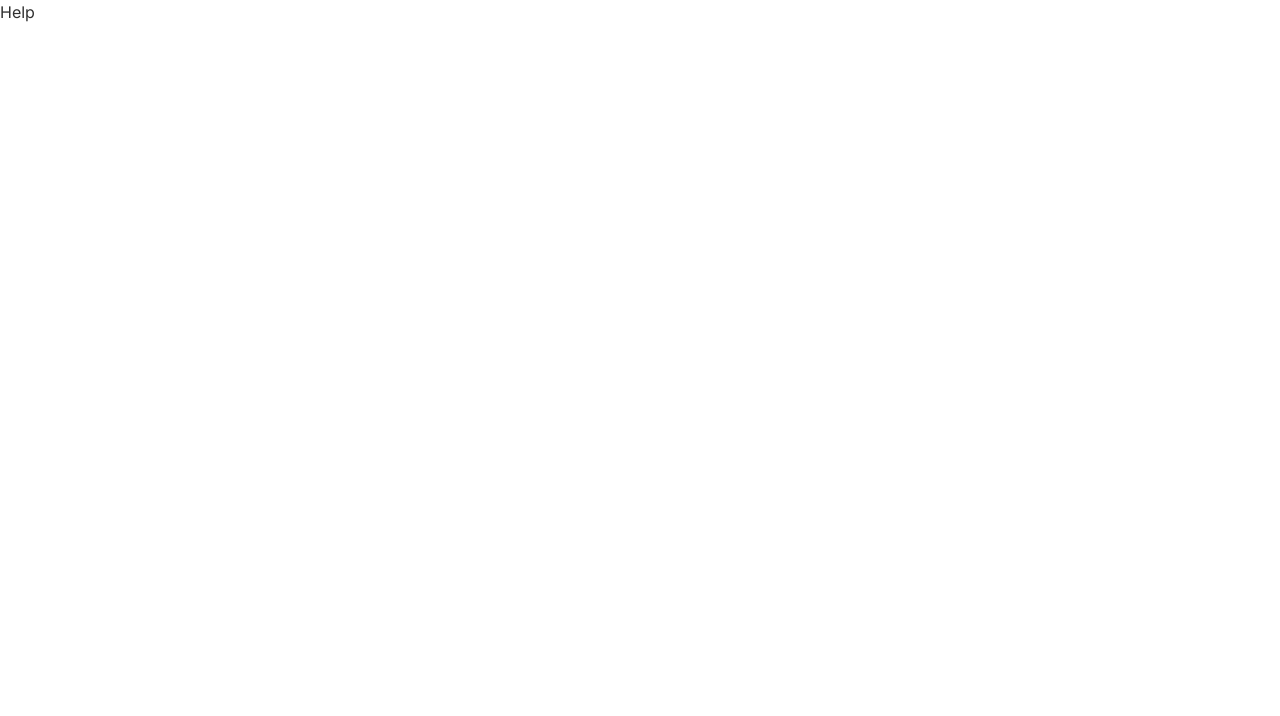
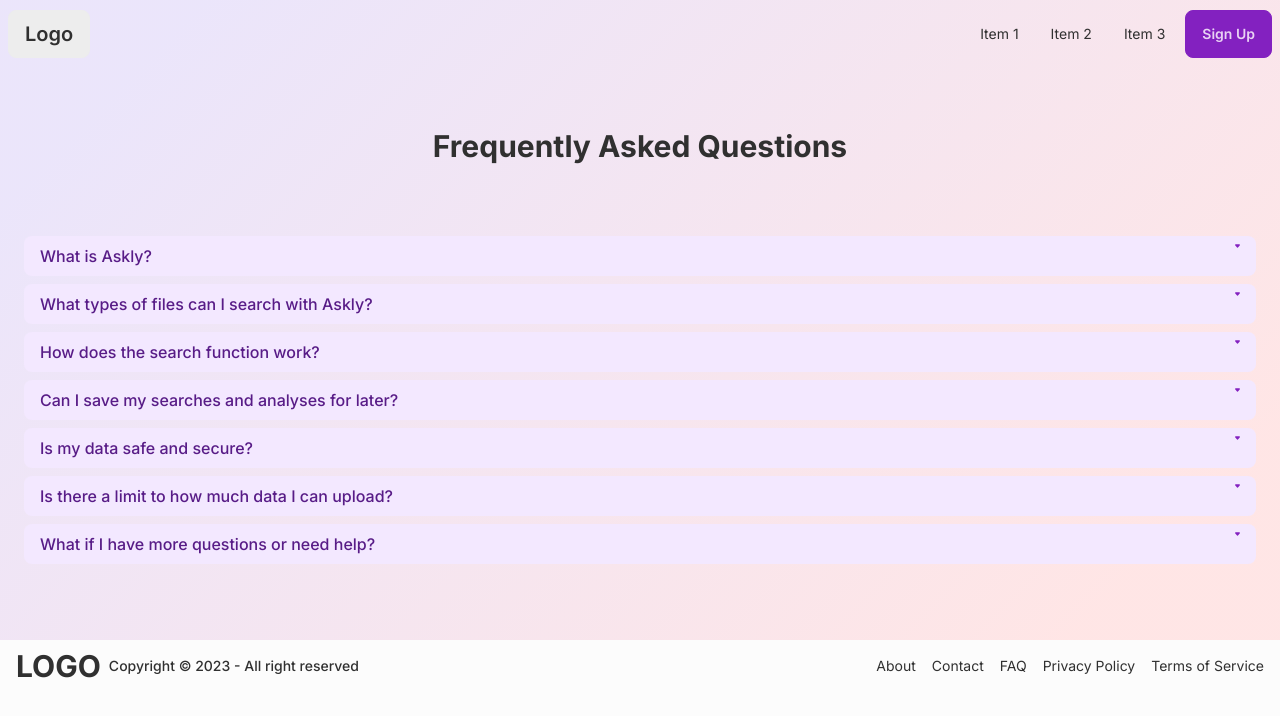
Before and after one commit to rakibul-wdp/askly, a Next.js app: page /help in a window 1280 px wide. Shown: the top 716 px of the page. Built offline with nearby package versions, Linux system fonts and the light colour scheme.

Commit message:
create disclosure in faq page

```diff
--- a/app/help/page.js
+++ b/app/help/page.js
@@ -1,8 +1,13 @@
+import Footer from '@/components/common/Footer';
+import FAQ from '@/components/help/FAQ';
 import React from 'react'
 
 const Help = () => {
   return (
-    <div>Help</div>
+    <div>
+      <FAQ />
+      <Footer />
+    </div>
   )
 }
 
--- /dev/null
+++ b/components/help/FAQ.js
@@ -0,0 +1,42 @@
+"use client";
+
+import React from 'react'
+import Navbar from '../common/Navbar';
+import { Disclosure } from '@headlessui/react';
+import ArrowIcon from "../../public/assets/images/help/arrow.svg";
+import Image from 'next/image';
+import { FAQHelp } from '@/mockData/FAQHelp';
+
+const FAQ = () => {
+  return (
+    <section className='h-[80vh]' style={{
+      background: `linear-gradient(134.56deg, rgba(155, 126, 234, 0.2) 10.8%, rgba(255, 127, 127, 0.2) 88.78%)`,
+    }}>
+      <Navbar />
+      <div className='pt-32'>
+        <h2 className='text-3xl font-bold text-center'>Frequently Asked Questions</h2>
+        <div className="w-full px-4 pt-16">
+          <div className="mx-auto w-full rounded-2xl p-2">
+            {
+              FAQHelp.map((faq) => (
+                <Disclosure as={`${faq.id !== 1 && "div"}`} className={`${faq.id !== 1 && "mt-2"}`} key={faq.id}>
+                  {({ open }) => (
+                    <>
+                      <Disclosure.Button className="flex w-full justify-between rounded-lg bg-purple-100 px-4 py-2 text-left font-medium text-purple-900 hover:bg-purple-200 focus:outline-none focus-visible:ring focus-visible:ring-purple-500 focus-visible:ring-opacity-75">
+                        <span>{faq.question}</span>
+                        <Image className={`${open && 'rotate-180 transform'}`} src={ArrowIcon} width={5} height={5} alt='arrow icon' />
+                      </Disclosure.Button>
+                      <Disclosure.Panel className="px-4 pt-4 pb-2 text-sm">{faq.answer}</Disclosure.Panel>
+                    </>
+                  )}
+                </Disclosure>
+              ))
+            }
+          </div>
+        </div>
+      </div>
+    </section>
+  )
+}
+
+export default FAQ;
--- /dev/null
+++ b/mockData/FAQHelp.js
@@ -0,0 +1,37 @@
+export const FAQHelp = [
+  {
+    id: 1,
+    question: "What is Askly?",
+    answer: "Askly is designed to help you search your files and gain insights from your data. It can analyze your data and provide you with visualizations and other tools to help you understand and make the most of your information."
+  },
+  {
+    id: 2,
+    question: "What types of files can I search with Askly?",
+    answer: "Askly is designed to help you search your files and gain insights from your data. It can analyze your data and provide you with visualizations and other tools to help you understand and make the most of your information."
+  },
+  {
+    id: 3,
+    question: "How does the search function work?",
+    answer: "Askly is designed to help you search your files and gain insights from your data. It can analyze your data and provide you with visualizations and other tools to help you understand and make the most of your information."
+  },
+  {
+    id: 4,
+    question: "Can I save my searches and analyses for later?",
+    answer: "Askly is designed to help you search your files and gain insights from your data. It can analyze your data and provide you with visualizations and other tools to help you understand and make the most of your information."
+  },
+  {
+    id: 5,
+    question: "Is my data safe and secure?",
+    answer: "Askly is designed to help you search your files and gain insights from your data. It can analyze your data and provide you with visualizations and other tools to help you understand and make the most of your information."
+  },
+  {
+    id: 6,
+    question: "Is there a limit to how much data I can upload?",
+    answer: "Askly is designed to help you search your files and gain insights from your data. It can analyze your data and provide you with visualizations and other tools to help you understand and make the most of your information."
+  },
+  {
+    id: 7,
+    question: "What if I have more questions or need help?",
+    answer: "Askly is designed to help you search your files and gain insights from your data. It can analyze your data and provide you with visualizations and other tools to help you understand and make the most of your information."
+  }
+]
--- a/package.json
+++ b/package.json
@@ -9,6 +9,7 @@
     "lint": "next lint"
   },
   "dependencies": {
+    "@headlessui/react": "^1.7.15",
     "autoprefixer": "10.4.14",
     "next": "13.4.6",
     "postcss": "8.4.24",
```
Also changed, not shown: public/assets/images/help/arrow.svg (added), 1 other file (tests, documents, lock files or other folders).
